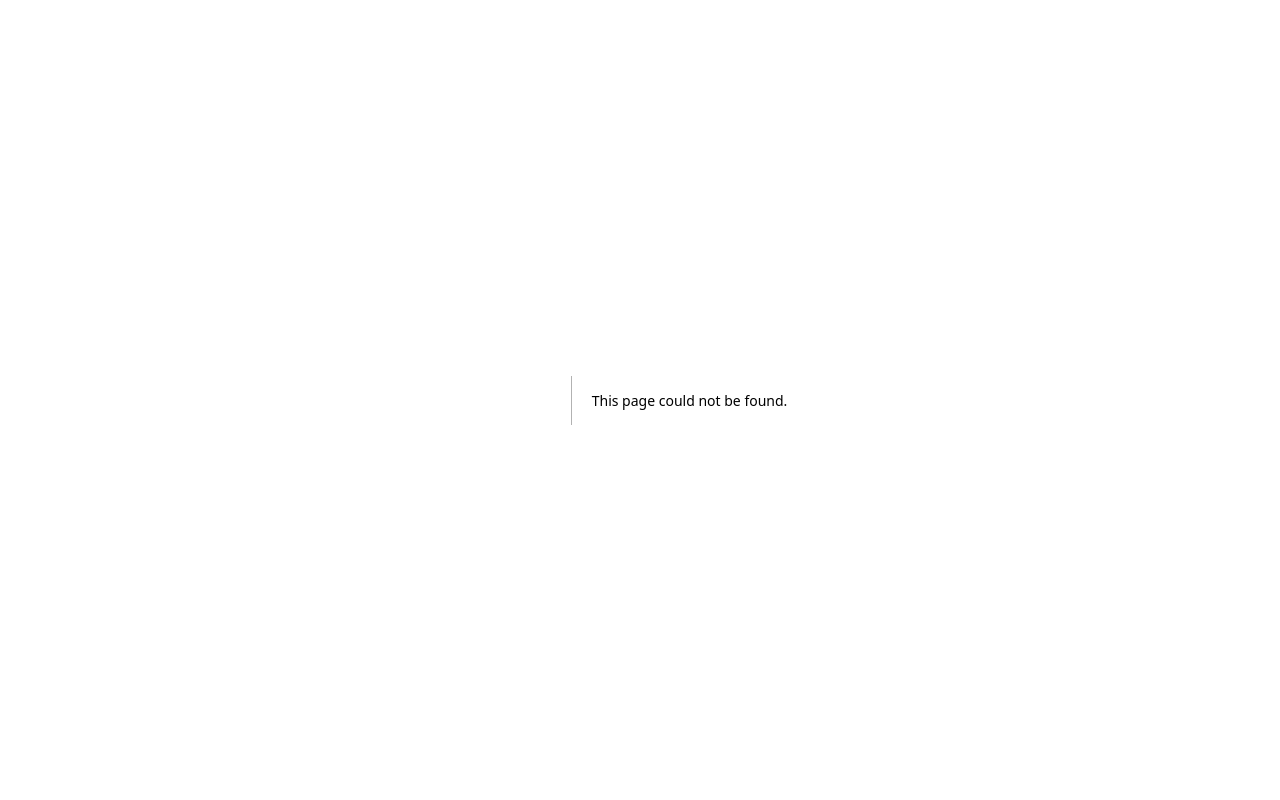
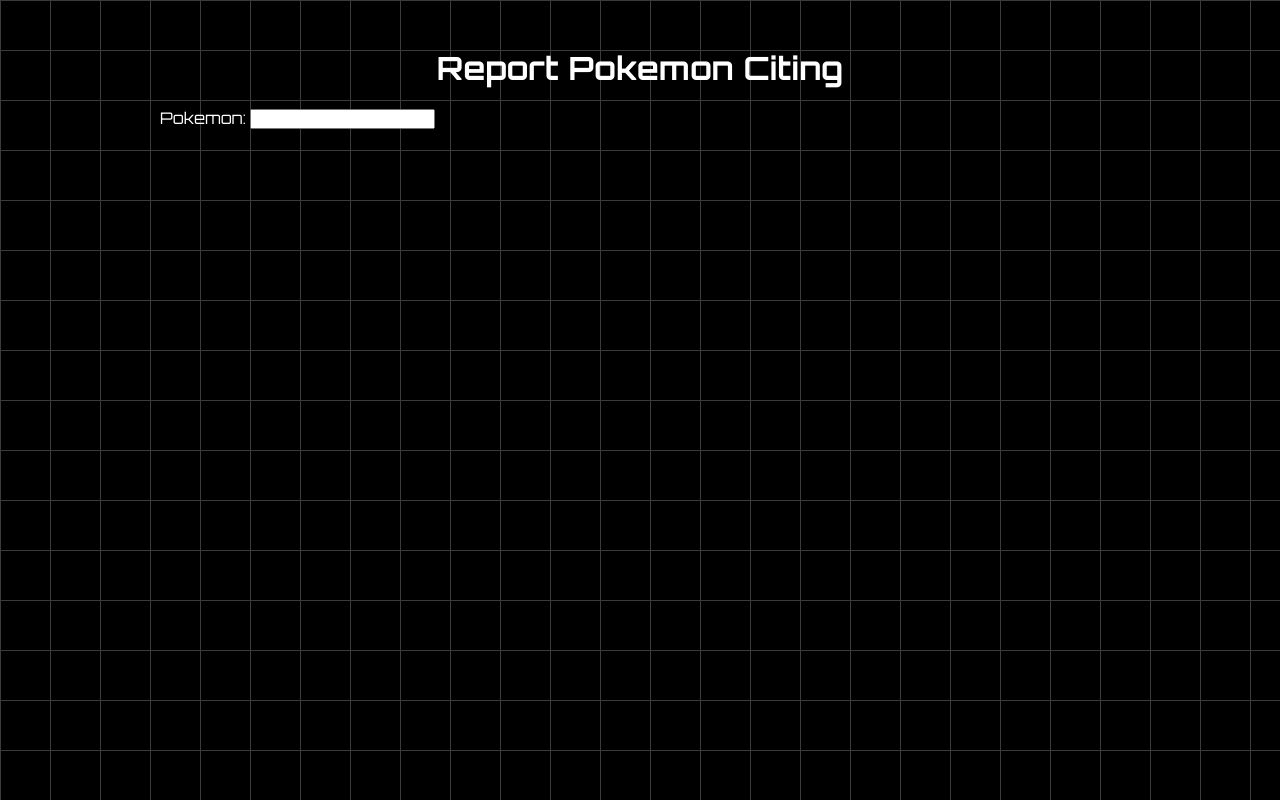
Before and after one commit to CodeForFun7325/pokedex, a Next.js app: page /report in a window 1280 px wide. Before the commit this address had no page. Built offline with nearby package versions, Linux system fonts and the light colour scheme.

Commit message:
Creating reporting form

```diff
--- a/app/component/info/info.tsx
+++ b/app/component/info/info.tsx
@@ -62,7 +62,7 @@
       <div aria-label={`Information on ${p?.name}`} className="pokemon-info">
         <div>
           <h2>{p?.name.toUpperCase()}</h2>
-          <Link className="report-btn" href="/">Report Citing</Link>
+          <Link className="report-btn" href="/report">Report Citing</Link>
         </div>
         <br />
 
--- /dev/null
+++ b/app/report/page.css
@@ -0,0 +1,11 @@
+* {
+  color: white;
+  font-family: 'Orbitron', sans-serif;
+}
+
+.report-form {
+  height: 80vh;
+  width: 80vw;
+  margin: auto;
+  padding: 2rem;
+}
--- /dev/null
+++ b/app/report/page.tsx
@@ -0,0 +1,14 @@
+import "./page.css";
+
+export default function ReportCiting() {
+  return (
+    <div className="report-form">
+      <h1>Report Pokemon Citing</h1>
+      <br />
+      <form>
+        <label htmlFor="name">Pokemon: </label>
+        <input id="name" type="text" name="name"/>
+      </form>
+    </div>
+  );
+}
```
